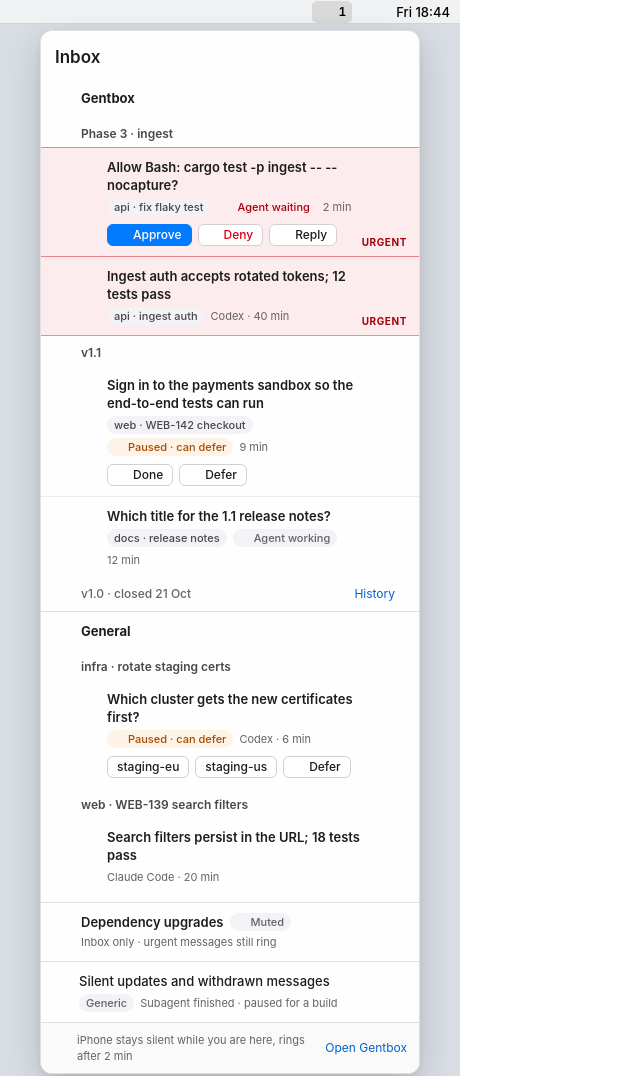
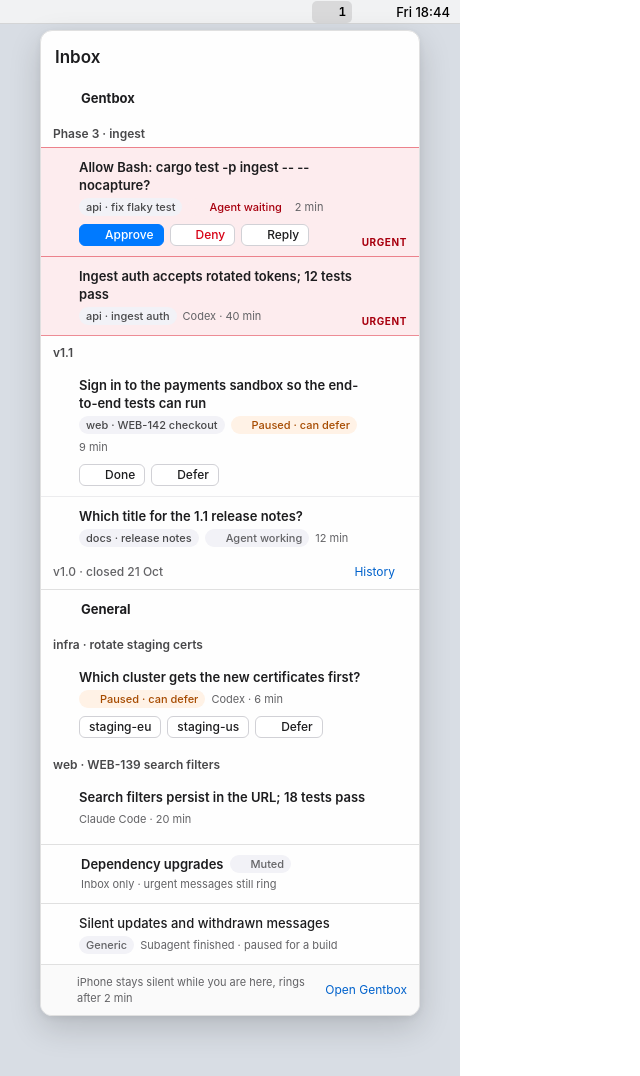
Before and after one commit to Eiluviann/gentbox, a website: page design/project/mac-popover.dc.html in a window 1280 px wide. Shown: the top 1076 px of the page, without its empty margins (0-640 px from the left). Drawn offline with Linux system fonts and the light colour scheme.

Commit message:
Remove indents from topic, thread and message rows
Co-Authored-By: Claude Opus 5.5 <noreply@anthropic.com>

```diff
--- a/design/project/an.css
+++ b/design/project/an.css
@@ -1070,3 +1070,7 @@ a.side-item { text-decoration: none; }
 .ios a.irow.urgent-item, .ios .irow.urgent-item { box-shadow: inset 0 0 0 1px rgba(215, 0, 21, 0.45); }
 .tl-item.urgent-item { box-shadow: inset 0 0 0 1px rgba(215, 0, 21, 0.45); border-radius: 8px; }
 .act.urgent-item { border-top-color: rgba(215, 0, 21, 0.45); border-bottom: 1px solid rgba(215, 0, 21, 0.45); }
+
+/* No indents: topic rows, thread rows and messages share one left edge */
+.row.in-thread, .row.in-topic { padding-left: 12px; }
+.thread-row { padding-left: 12px; }
```
Also changed, not shown: design/project/ios-inbox.dc.html (+1 -1 lines).
